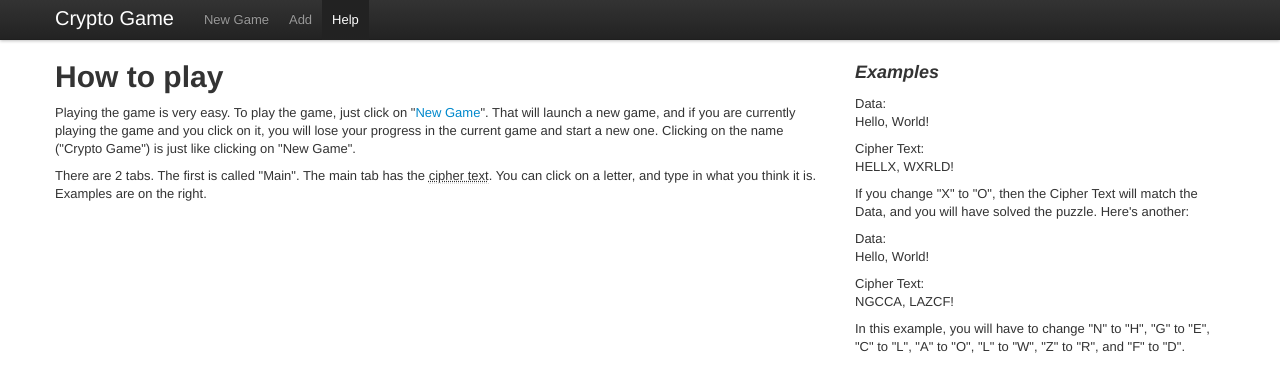
After one commit to Rui-Santos/HTML5-Game, a PHP site: page /git/help.php in a window 1280 px wide. The commit adds this page. Shown: the top 392 px of the page. Run offline with PHP 8.4, Linux system fonts and the light colour scheme.

Commit message:
Updated Help (previously known as "Rules")

```diff
--- a/build/config.php
+++ b/build/config.php
@@ -8,6 +8,7 @@ tryDef( 'MYSQL_USER', 'crypto' );
 tryDef( 'MYSQL_PASS', '' );
 tryDef( 'MYSQL_DB', 'test' );
 tryDef( 'MYSQL_TABLE_NAME', 'crypto_game' );
+tryDef( 'PROVIDE_ORIGIN', false );
 $profanity = array(
     // Put words you want censored here
 );
--- a/build/encode.php
+++ b/build/encode.php
@@ -24,5 +24,5 @@ while ( strlen( strval( $lettersUnused[ 'key' ] ) ) >= 1 ) {
 }
 $cipherText=array( 'html'=>strtr( $data, $substitutionsHTML ), 'raw'=>strtr( $data, $substitutions ) );
 ?>
-<div class="tabbable"><ul class="nav nav-tabs"><li class="active"><a href="#main" data-toggle="tab">Main</a></li><li><a href="#origin" data-toggle="tab"><abbr title="The original Ciphertext, which is what you got originally. On the Main tab, you can edit the text, but on this tab you can't edit anything.">Original</abbr></a></li><li><a href="#solution" data-toggle="tab">Solution</a></li></ul><div class="tab-content"><div class="tab-pane active" id="main"><?php echo $cipherText[ 'html' ];?></div><div class="tab-pane" id="origin"><?php echo $cipherText[ 'raw' ];?></div><div class="tab-pane" id="solution"><div id="ruserious">Are you sure you want to cheat? If you are fine with being a cheater, click <a href="#cheat" onclick="$('#thesolution').slideDown();$('#ruserious').slideUp();">here</a>.</div><p style="display:none;" id="thesolution"><?php echo strtoupper( $data );?></p></div></div></div>
+<div class="tabbable"><ul class="nav nav-tabs"><li class="active"><a href="#main" data-toggle="tab">Main</a></li><?php if ( defined( 'PROVIDE_ORIGIN' )?PROVIDE_ORIGIN:false ){?><li><a href="#origin" data-toggle="tab"><abbr title="The original Ciphertext, which is what you got originally. On the Main tab, you can edit the text, but on this tab you can't edit anything.">Original</abbr></a></li><?php }?><li><a href="#solution" data-toggle="tab">Solution</a></li></ul><div class="tab-content"><div class="tab-pane active" id="main"><?php echo $cipherText[ 'html' ];?></div><?php if ( defined( 'PROVIDE_ORIGIN' )?PROVIDE_ORIGIN:false ){?><div class="tab-pane" id="origin"><?php echo $cipherText[ 'raw' ];?></div><?php }?><div class="tab-pane" id="solution"><div id="ruserious">Are you sure you want to cheat? If you are fine with being a cheater, click <a href="#cheat" onclick="$('#thesolution').slideDown();$('#ruserious').slideUp();">here</a>.</div><p style="display:none;" id="thesolution"><?php echo strtoupper( $data );?></p></div></div></div>
 <?php exit();?>
--- a/build/m.php
+++ b/build/m.php
@@ -28,7 +28,7 @@ function showTop( $p=1 ) {
     echo '<div class="nav-collapse"><ul class="nav">';
     echo '<li><a href="'.HOME_URL.'">New Game</a></li>';
     echo '<li'.( $p==2?' class="active"':'' ).'><a href="'.HOME_URL.'/add.php">Add</a></li>';
-    echo '<li'.( $p==3?' class="active"':'' ).'><a href="'.HOME_URL.'/rules.php">Rules</a></li>';
+    echo '<li'.( $p==3?' class="active"':'' ).'><a href="'.HOME_URL.'/help.php">Help</a></li>';
     echo '</ul></div></div></div></div><div class="container">';
 }
 function showBottom(  ) {
--- a/src/config.php
+++ b/src/config.php
@@ -8,6 +8,7 @@ tryDef( 'MYSQL_USER', 'crypto' );
 tryDef( 'MYSQL_PASS', '' );
 tryDef( 'MYSQL_DB', 'test' );
 tryDef( 'MYSQL_TABLE_NAME', 'crypto_game' );
+tryDef( 'PROVIDE_ORIGIN', false );
 $profanity = array(
     // Put words you want censored here
 );
--- a/src/encode.php
+++ b/src/encode.php
@@ -24,5 +24,5 @@ while ( strlen( strval( $lettersUnused[ 'key' ] ) ) >= 1 ) {
 }
 $cipherText=array( 'html'=>strtr( $data, $substitutionsHTML ), 'raw'=>strtr( $data, $substitutions ) );
 ?>
-<div class="tabbable"><ul class="nav nav-tabs"><li class="active"><a href="#main" data-toggle="tab">Main</a></li><li><a href="#origin" data-toggle="tab"><abbr title="The original Ciphertext, which is what you got originally. On the Main tab, you can edit the text, but on this tab you can't edit anything.">Original</abbr></a></li><li><a href="#solution" data-toggle="tab">Solution</a></li></ul><div class="tab-content"><div class="tab-pane active" id="main"><?php echo $cipherText[ 'html' ];?></div><div class="tab-pane" id="origin"><?php echo $cipherText[ 'raw' ];?></div><div class="tab-pane" id="solution"><div id="ruserious">Are you sure you want to cheat? If you are fine with being a cheater, click <a href="#cheat" onclick="$('#thesolution').slideDown();$('#ruserious').slideUp();">here</a>.</div><p style="display:none;" id="thesolution"><?php echo strtoupper( $data );?></p></div></div></div>
+<div class="tabbable"><ul class="nav nav-tabs"><li class="active"><a href="#main" data-toggle="tab">Main</a></li><?php if ( defined( 'PROVIDE_ORIGIN' )?PROVIDE_ORIGIN:false ){?><li><a href="#origin" data-toggle="tab"><abbr title="The original Ciphertext, which is what you got originally. On the Main tab, you can edit the text, but on this tab you can't edit anything.">Original</abbr></a></li><?php }?><li><a href="#solution" data-toggle="tab">Solution</a></li></ul><div class="tab-content"><div class="tab-pane active" id="main"><?php echo $cipherText[ 'html' ];?></div><?php if ( defined( 'PROVIDE_ORIGIN' )?PROVIDE_ORIGIN:false ){?><div class="tab-pane" id="origin"><?php echo $cipherText[ 'raw' ];?></div><?php }?><div class="tab-pane" id="solution"><div id="ruserious">Are you sure you want to cheat? If you are fine with being a cheater, click <a href="#cheat" onclick="$('#thesolution').slideDown();$('#ruserious').slideUp();">here</a>.</div><p style="display:none;" id="thesolution"><?php echo strtoupper( $data );?></p></div></div></div>
 <?php exit();?>
--- /dev/null
+++ b/src/help.php
@@ -0,0 +1,23 @@
+<?php
+if ( !defined( 'ROOT' ) ) define( 'ROOT', dirname( __FILE__ ) );
+require_once( ROOT.'/m.php' );
+showTop( 3 );
+?>
+
+<div class="row">
+    <div class="span8">
+        <p><h1>How to play</h1></p>
+        <p>Playing the game is very easy. To play the game, just click on "<a href="<?php echo HOME_URL;?>">New Game</a>". That will launch a new game, and if you are currently playing the game and you click on it, you  will lose your progress in the current game and start a new one. Clicking on the name ("Crypto Game") is just like clicking on "New Game".</p>
+        <p>There are <?php if ( defined( 'PROVIDE_ORIGIN' )?PROVIDE_ORIGIN:false ) echo '3'; else echo '2';?> tabs. The first is called "Main". The main tab has the <abbr title="The 'Cipher Text' is basically the encrypted version of 'Data' (which is explained in the Data section of this page.">cipher text</abbr>. You can click on a letter, and type in what you think it is. Examples are on the right.</p>
+    </div>
+    <div class="span4">
+        <p><h3><em>Examples</em></h3></p>
+        <p>Data:<br>Hello, World!</p>
+        <p>Cipher Text:<br>HELLX, WXRLD!</p>
+        <p>If you change "X" to "O", then the Cipher Text will match the Data, and you will have solved the puzzle. Here's another:</p>
+        <p>Data:<br>Hello, World!</p>
+        <p>Cipher Text:<br>NGCCA, LAZCF!</p>
+        <p>In this example, you will have to change "N" to "H", "G" to "E", "C" to "L", "A" to "O", "L" to "W", "Z" to "R", and "F" to "D".</p>
+    </div>
+</div>
+<?php showBottom(  );?>
--- a/src/m.php
+++ b/src/m.php
@@ -28,7 +28,7 @@ function showTop( $p=1 ) {
     echo '<div class="nav-collapse"><ul class="nav">';
     echo '<li><a href="'.HOME_URL.'">New Game</a></li>';
     echo '<li'.( $p==2?' class="active"':'' ).'><a href="'.HOME_URL.'/add.php">Add</a></li>';
-    echo '<li'.( $p==3?' class="active"':'' ).'><a href="'.HOME_URL.'/rules.php">Rules</a></li>';
+    echo '<li'.( $p==3?' class="active"':'' ).'><a href="'.HOME_URL.'/help.php">Help</a></li>';
     echo '</ul></div></div></div></div><div class="container">';
 }
 function showBottom(  ) {
```
Also changed, not shown: src/rules.php (deleted, +0 -11 lines), build/help.php (renamed from build/rules.php).
